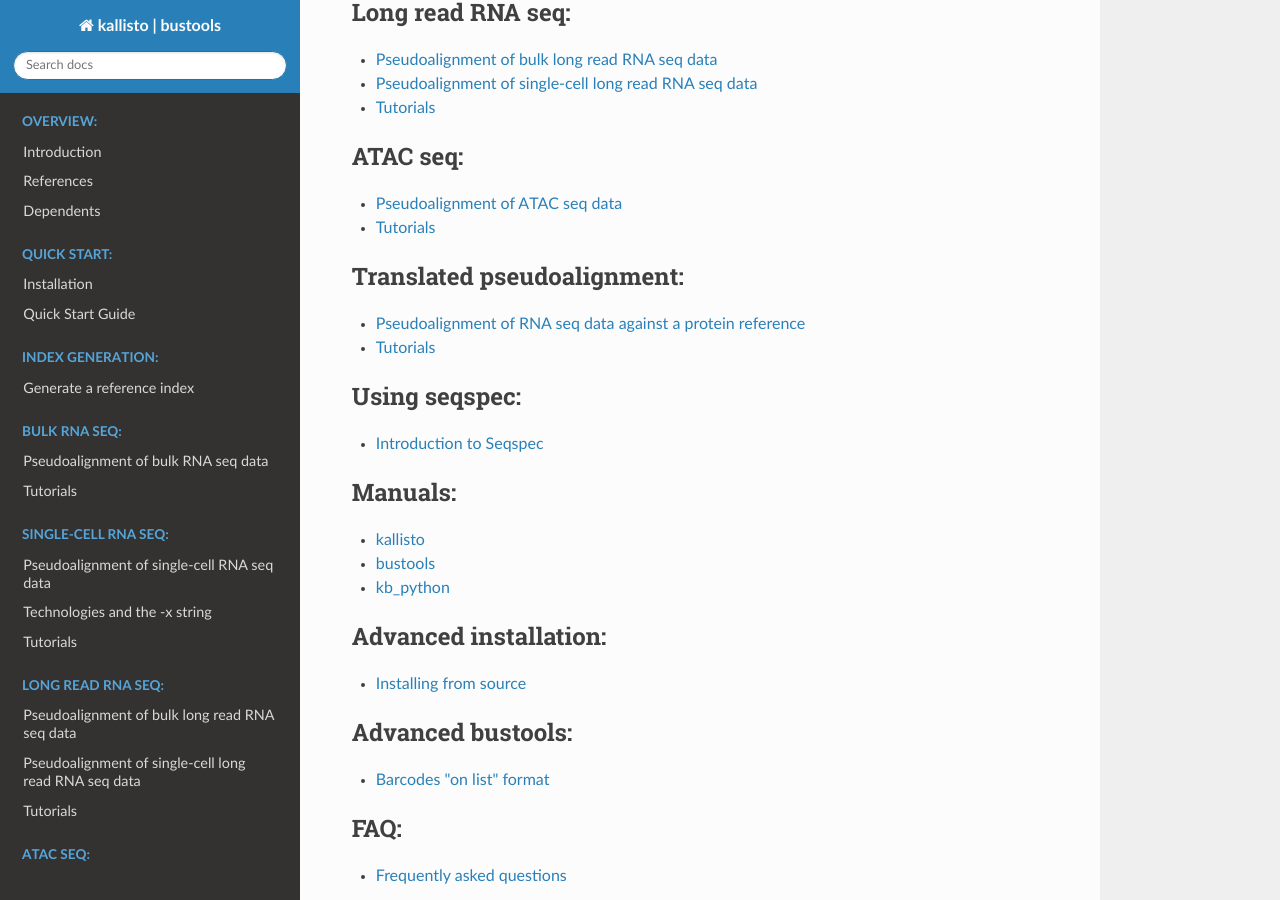
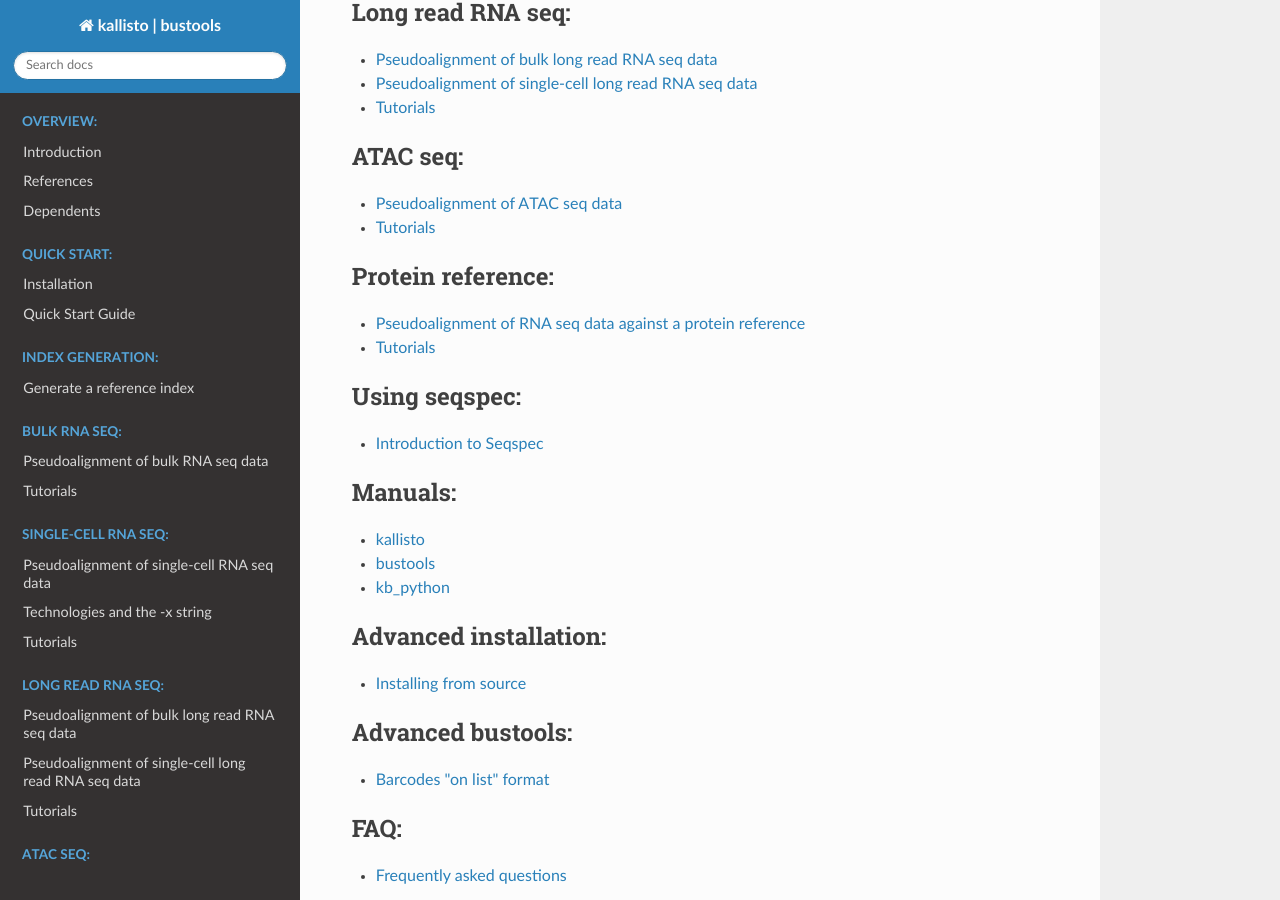
Before and after one commit to pachterlab/kb_docs, a Sphinx documentation site: the page built from docs/source/index.rst, in a window 1280 px wide and 900 px high, scrolled down 1365 px. Built offline with Sphinx 7.4.7 and the Read the Docs theme 3.1.0, drawn with Linux system fonts in a browser that asks for light colours.

Commit message:
Update index.rst

```diff
--- a/docs/source/index.rst
+++ b/docs/source/index.rst
@@ -62,7 +62,7 @@
 
 .. toctree::
    :maxdepth: 1
-   :caption: Translated pseudoalignment:
+   :caption: Protein reference:
 
    translated/pseudoalignment
    translated/tutorials
```
